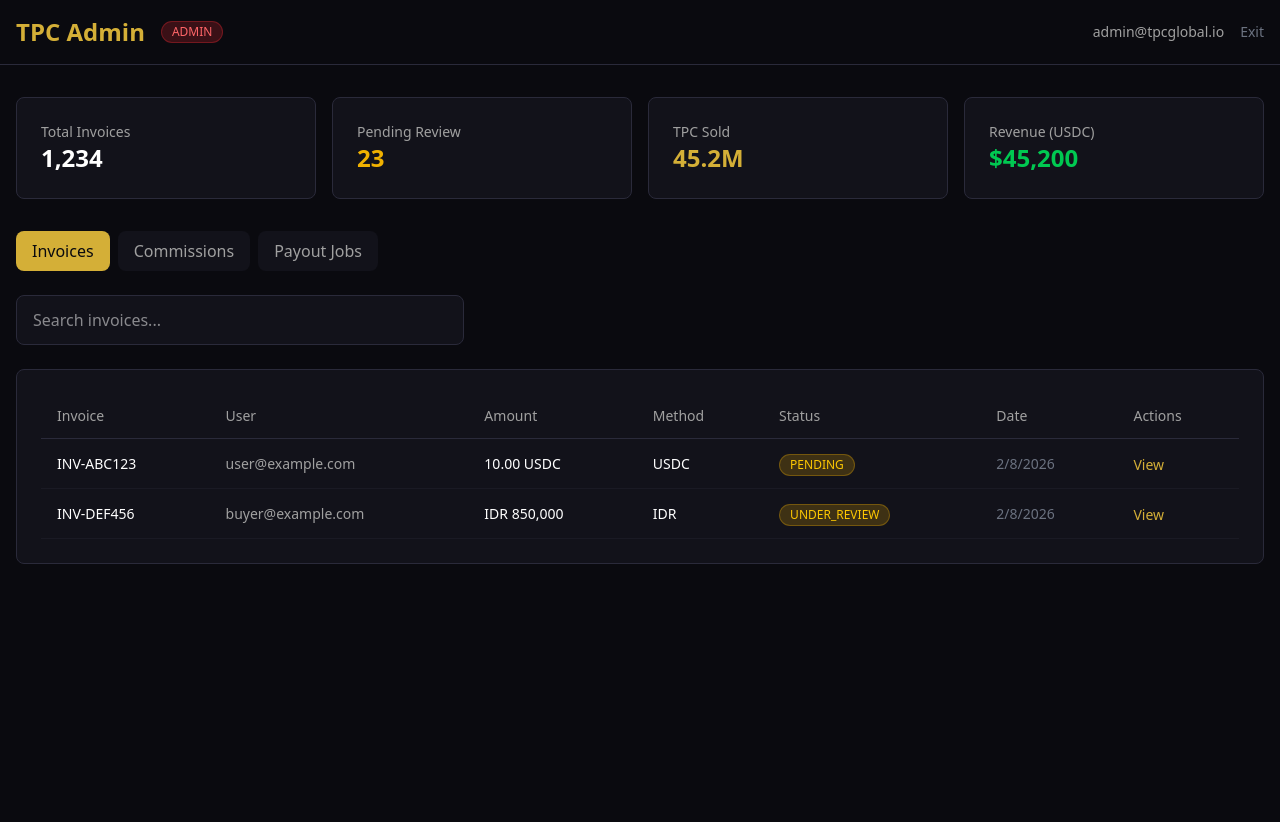
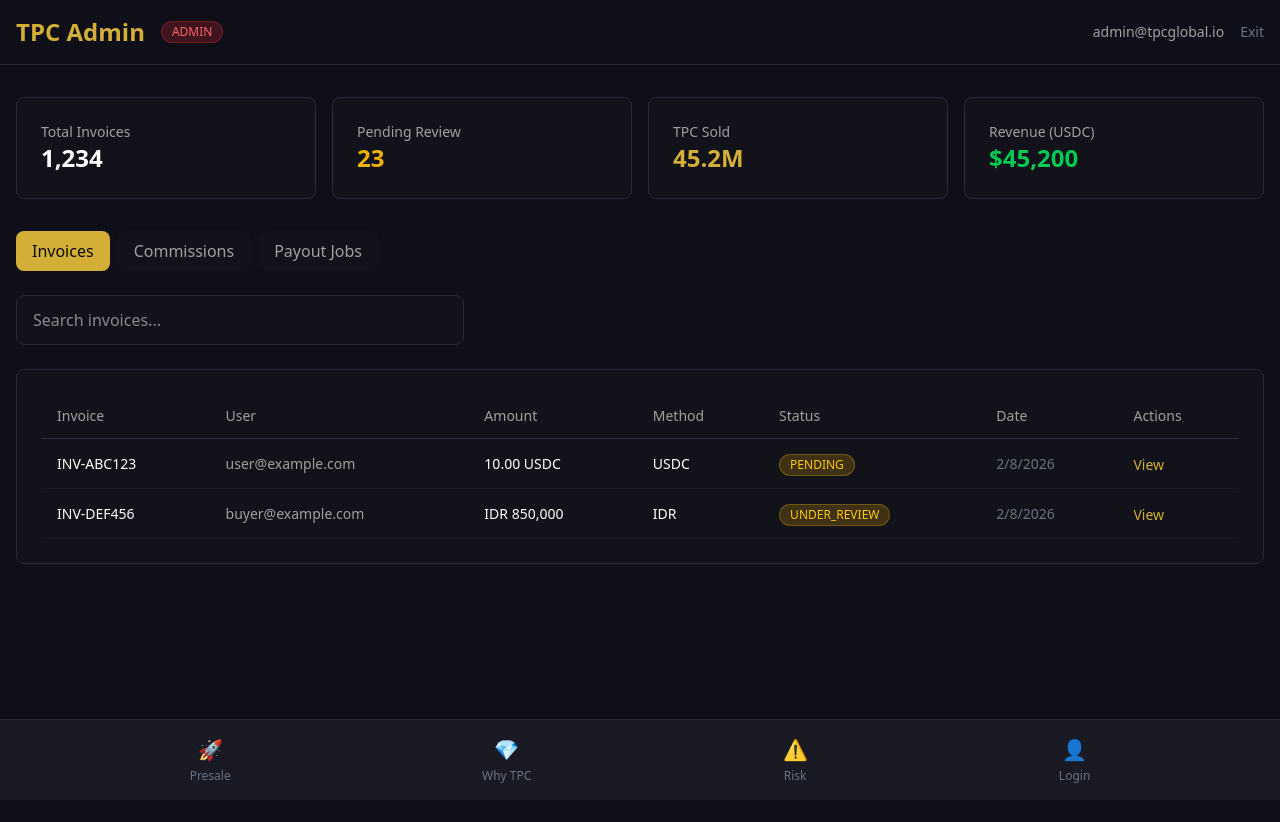
Before and after one commit to tpcglobalcommunity/tpcnew, a Next.js app: page /admin in a window 1280 px wide. Shown: the top 822 px of the page. Before the commit the page ends 800 px from the top, so only its background shows below. Built offline with nearby package versions, Linux system fonts and the light colour scheme.

Commit message:
Add bottom navigation to all pages

```diff
--- /dev/null
+++ b/src/components/ui/BottomNavigation.tsx
@@ -0,0 +1,59 @@
+"use client";
+
+import { useState } from "react";
+import Link from "next/link";
+import { usePathname } from "next/navigation";
+
+export default function BottomNavigation() {
+  const pathname = usePathname();
+
+  const navItems = [
+    {
+      name: "Presale",
+      href: "/presale",
+      icon: "🚀"
+    },
+    {
+      name: "Why TPC",
+      href: "/why-tpc",
+      icon: "💎"
+    },
+    {
+      name: "Risk",
+      href: "/risk-disclosure",
+      icon: "⚠️"
+    },
+    {
+      name: "Login",
+      href: "/login",
+      icon: "👤"
+    }
+  ];
+
+  return (
+    <div className="fixed bottom-0 left-0 right-0 bg-[#1a1a24] border-t border-[#2a2a3a] z-50">
+      <div className="max-w-6xl mx-auto">
+        <div className="flex justify-around items-center py-2">
+          {navItems.map((item) => {
+            const isActive = pathname === item.href;
+
+            return (
+              <Link
+                key={item.href}
+                href={item.href}
+                className={`flex flex-col items-center justify-center px-3 py-2 rounded-lg transition-all ${
+                  isActive
+                    ? "text-[#d4af37]"
+                    : "text-[#6b7280] hover:text-white"
+                }`}
+              >
+                <span className="text-xl mb-1">{item.icon}</span>
+                <span className="text-xs font-medium">{item.name}</span>
+              </Link>
+            );
+          })}
+        </div>
+      </div>
+    </div>
+  );
+}
--- a/src/components/ui/PremiumShell.tsx
+++ b/src/components/ui/PremiumShell.tsx
@@ -1,15 +1,21 @@
 import { cn } from "@/lib/utils";
 import { ReactNode } from "react";
+import BottomNavigation from "./BottomNavigation";
 
 interface PremiumShellProps {
   children: ReactNode;
   className?: string;
 }
 
-export function PremiumShell({ children, className }: PremiumShellProps) {
+export default function PremiumShell({ children, className }: PremiumShellProps) {
   return (
-    <div className={cn("min-h-screen bg-[#0a0a0f] text-white", className)}>
-      {children}
+    <div className={cn("min-h-screen bg-[#0f0f1a] text-white", className)}>
+      <div className="pb-20">
+        {children}
+      </div>
+      <BottomNavigation />
     </div>
   );
 }
+
+export { PremiumShell };
```
